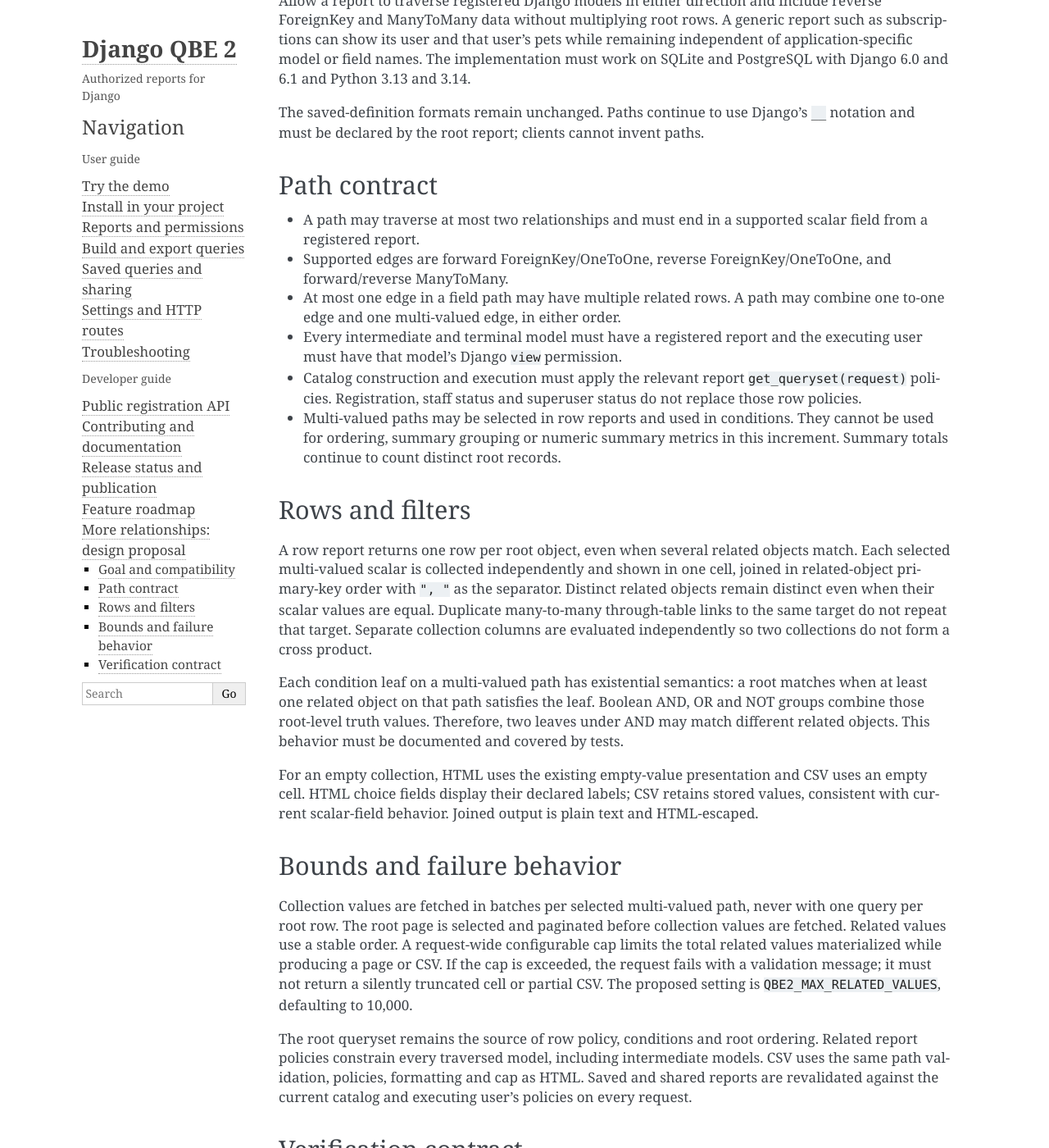
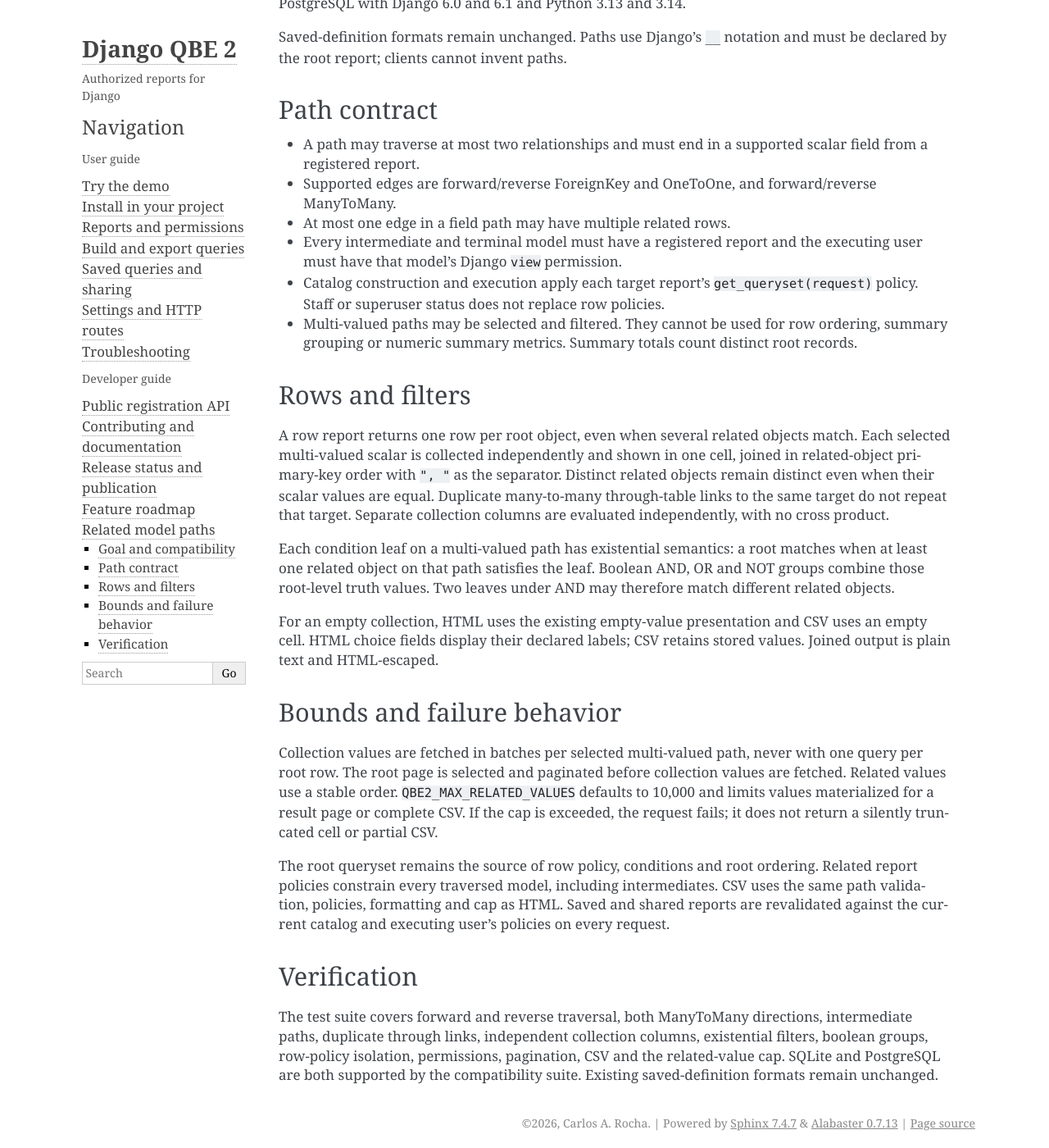
Before and after one commit to CARocha/django-qbe2, a Sphinx documentation site: the page built from docs/source/relationship-design.rst, in a window 1280 px wide and 1400 px high, scrolled down 319 px. Shown: the whole window at 82% size. Built offline with Sphinx 7.4.7, drawn with Linux system fonts in a browser that asks for light colours; some of the changed text lies outside the part shown.

Commit message:
docs: document multi-valued relationship reports

```diff
--- a/docs/source/configuration.rst
+++ b/docs/source/configuration.rst
@@ -46,6 +46,9 @@
    * - ``QBE2_MAX_ROWS``
      - 10,000
      - Maximum row results or completed summary groups returned/exported
+   * - ``QBE2_MAX_RELATED_VALUES``
+     - 10,000
+     - Maximum related scalar values materialized per result page or complete CSV
    * - ``QBE2_MAX_SAVED_QUERIES``
      - 100
      - Maximum stored definitions per owner, including copies
--- a/docs/source/querying.rst
+++ b/docs/source/querying.rst
@@ -96,6 +96,9 @@
 The CSV button exports all matching rows up to the report cap, not only the
 current page. For a Summary report it exports completed groups and calculations,
 ordered exactly like the preview. Column order, row policies and related-row checks match HTML.
+Multi-valued report columns are joined into one cell per root row, in related
+primary-key order. The related-value limit applies to HTML pages and the complete
+CSV; when exceeded, CSV returns an error before streaming begins.
 UTF-8 text supports Unicode, quotes and embedded newlines. Dates/times use ISO
 format, decimals preserve precision, booleans use ``true``/``false``, and null
 becomes an empty cell.
--- a/docs/source/relationship-design.rst
+++ b/docs/source/relationship-design.rst
@@ -1,87 +1,79 @@
-More relationships: design proposal
-====================================
+Related model paths
+===================
 
-.. warning::
-
-   This is a design proposal for a future increment. It describes intended behavior;
-   the currently published package does not support reverse or many-to-many paths.
+This page documents supported reverse ForeignKey, reverse OneToOne and
+ManyToMany behavior, including its authorization rules and materialization bounds.
 
 Goal and compatibility
 ----------------------
 
-Allow a report to traverse registered Django models in either direction and include
-reverse ForeignKey and ManyToMany data without multiplying root rows. A generic
-report such as subscriptions can show its user and that user's pets while remaining
-independent of application-specific model or field names. The implementation must
-work on SQLite and PostgreSQL with Django 6.0 and 6.1 and Python 3.13 and 3.14.
+Reports can traverse registered Django models in either direction and include
+multi-valued data without multiplying root rows. A generic report can show its
+related records while remaining independent of application-specific model and
+field names. The implementation supports SQLite and PostgreSQL with Django 6.0 and
+6.1 and Python 3.13 and 3.14.
 
-The saved-definition formats remain unchanged. Paths continue to use Django's
-``__`` notation and must be declared by the root report; clients cannot invent paths.
+Saved-definition formats remain unchanged. Paths use Django's ``__`` notation and
+must be declared by the root report; clients cannot invent paths.
 
 Path contract
 -------------
 
 * A path may traverse at most two relationships and must end in a supported scalar
   field from a registered report.
-* Supported edges are forward ForeignKey/OneToOne, reverse ForeignKey/OneToOne, and
-  forward/reverse ManyToMany.
-* At most one edge in a field path may have multiple related rows. A path may combine
-  one to-one edge and one multi-valued edge, in either order.
+* Supported edges are forward/reverse ForeignKey and OneToOne, and forward/reverse
+  ManyToMany.
+* At most one edge in a field path may have multiple related rows.
 * Every intermediate and terminal model must have a registered report and the
   executing user must have that model's Django ``view`` permission.
-* Catalog construction and execution must apply the relevant report
-  ``get_queryset(request)`` policies. Registration, staff status and superuser status
-  do not replace those row policies.
-* Multi-valued paths may be selected in row reports and used in conditions. They
-  cannot be used for ordering, summary grouping or numeric summary metrics in this
-  increment. Summary totals continue to count distinct root records.
+* Catalog construction and execution apply each target report's
+  ``get_queryset(request)`` policy. Staff or superuser status does not replace row
+  policies.
+* Multi-valued paths may be selected and filtered. They cannot be used for row
+  ordering, summary grouping or numeric summary metrics. Summary totals count
+  distinct root records.
 
 Rows and filters
 ----------------
 
-A row report returns one row per root object, even when several related objects match.
-Each selected multi-valued scalar is collected independently and shown in one cell,
-joined in related-object primary-key order with ``", "`` as the separator. Distinct
-related objects remain distinct even when their scalar values are equal. Duplicate
-many-to-many through-table links to the same target do not repeat that target.
-Separate collection columns are evaluated independently so two collections do not
-form a cross product.
+A row report returns one row per root object, even when several related objects
+match. Each selected multi-valued scalar is collected independently and shown in
+one cell, joined in related-object primary-key order with ``", "`` as the separator.
+Distinct related objects remain distinct even when their scalar values are equal.
+Duplicate many-to-many through-table links to the same target do not repeat that
+target. Separate collection columns are evaluated independently, with no cross
+product.
 
 Each condition leaf on a multi-valued path has existential semantics: a root matches
-when at least one related object on that path satisfies the leaf. Boolean AND, OR and
-NOT groups combine those root-level truth values. Therefore, two leaves under AND
-may match different related objects. This behavior must be documented and covered by
-tests.
+when at least one related object on that path satisfies the leaf. Boolean AND, OR
+and NOT groups combine those root-level truth values. Two leaves under AND may
+therefore match different related objects.
 
 For an empty collection, HTML uses the existing empty-value presentation and CSV
 uses an empty cell. HTML choice fields display their declared labels; CSV retains
-stored values, consistent with current scalar-field behavior. Joined output is plain
-text and HTML-escaped.
+stored values. Joined output is plain text and HTML-escaped.
 
 Bounds and failure behavior
 ---------------------------
 
 Collection values are fetched in batches per selected multi-valued path, never with
 one query per root row. The root page is selected and paginated before collection
-values are fetched. Related values use a stable order. A request-wide configurable
-cap limits the total related values materialized while producing a page or CSV. If
-the cap is exceeded, the request fails with a validation message; it must not return
-a silently truncated cell or partial CSV. The proposed setting is
-``QBE2_MAX_RELATED_VALUES``, defaulting to 10,000.
+values are fetched. Related values use a stable order. ``QBE2_MAX_RELATED_VALUES``
+defaults to 10,000 and limits values materialized for a result page or complete
+CSV. If the cap is exceeded, the request fails; it does not return a silently
+truncated cell or partial CSV.
 
 The root queryset remains the source of row policy, conditions and root ordering.
-Related report policies constrain every traversed model, including intermediate
-models. CSV uses the same path validation, policies, formatting and cap as HTML.
-Saved and shared reports are revalidated against the current catalog and executing
-user's policies on every request.
+Related report policies constrain every traversed model, including intermediates.
+CSV uses the same path validation, policies, formatting and cap as HTML. Saved and
+shared reports are revalidated against the current catalog and executing user's
+policies on every request.
 
-Verification contract
----------------------
+Verification
+------------
 
-Tests must cover forward and reverse traversal, both ManyToMany directions, paths
-through an intermediate model, missing relationships, repeated scalar values,
-duplicate through links, multiple collection columns without cross products,
-existential filter semantics, every boolean group operator, row-policy isolation,
-permission failures, saved-query revalidation, pagination, CSV, the related-value cap,
-and SQLite/PostgreSQL behavior. Existing one-hop reports, aggregation semantics and
-the formats of saved definitions must remain unchanged.
+The test suite covers forward and reverse traversal, both ManyToMany directions,
+intermediate paths, duplicate through links, independent collection columns,
+existential filters, boolean groups, row-policy isolation, permissions, pagination,
+CSV and the related-value cap. SQLite and PostgreSQL are both supported by the
+compatibility suite. Existing saved-definition formats remain unchanged.
--- a/docs/source/reports.rst
+++ b/docs/source/reports.rst
@@ -56,18 +56,18 @@
 engine applies authorized conditions, ordering, projection and report limits later.
 An invalid policy return raises a configuration error.
 
-Forward relationships
----------------------
+Relationship paths
+------------------
 
-Paths may be local scalar fields or one forward ForeignKey/OneToOne hop, such as
-``customer__name``. The target model and the terminal field must also be registered.
-ManyToMany, reverse relations, generic relations and multiple hops are unsupported.
-Forward ForeignKey ``to_field`` is supported, using the referenced target key.
+Paths may traverse up to two registered ForeignKey, OneToOne or ManyToMany
+relationships in either direction, for example ``customer__name`` or
+``customer__pets__name``. Generic relations are unsupported. A field path may
+contain at most one multi-valued edge. Forward ForeignKey ``to_field`` uses the
+referenced target key.
 
-When a relationship is used in a column, filter or ordering, its target row must
-be inside the target report's policy. A root row referring to a disallowed target
-is excluded entirely. A nullable relationship can remain when it is null; the
-projected related cell then displays an empty value.
-
-This rule is shared by HTML and CSV. Hiding a control in the browser does not
-provide authorization: posted definitions are revalidated on every request.
+Each report along the path must be visible to the user and its
+``get_queryset(request)`` policy scopes the related objects. This applies to HTML,
+CSV, saved queries and shared queries. Multi-valued paths can be selected and
+filtered, but cannot be used for row ordering, summary grouping or numeric summary
+metrics. See :doc:`relationship-design` for collection formatting, existential
+filter behavior and the related-value limit.
--- a/docs/source/roadmap.rst
+++ b/docs/source/roadmap.rst
@@ -20,13 +20,13 @@
 - Authorized Count, Sum and Average summaries with up to three grouping fields,
   bounded source/output rows, saved definitions and CSV (``0.1.0a7`` candidate;
   see :doc:`querying`).
+- Reverse ForeignKey/OneToOne and ManyToMany paths up to two relationship hops,
+  with scoped related-row policies, existential filters and bounded one-row-per-root
+  output (see :doc:`relationship-design`).
 
 Next scoped increments
 ----------------------
 
-#. **More relationships:** add reverse ForeignKey and ManyToMany paths with explicit
-   related-row policies and one-row-per-root results. The proposed contract is in
-   :doc:`relationship-design`; it is not implemented in the current package.
 #. **Visual exploration:** a diagram derived only from the authorized catalog,
    useful alongside the form rather than necessary to execute a report.
 
```
Also changed, not shown: other parts of docs/source/querying.rst (+1 -1 lines), CHANGELOG.md (+15 -0 lines), README.md (+4 -3 lines), 3 other files.
